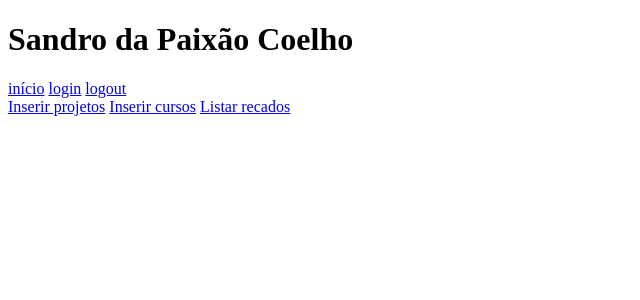
After one commit to sandro20251/pagina-pessoal, a Django app: page /restrito/ in a window 1280 px wide. The commit adds this page. Shown: the top 300 px of the page, without its empty margins (0-640 px from the left). Run offline with Django 5.2, Linux system fonts and the light colour scheme; some libraries are stand-ins or nearby versions.

Commit message:
adicionando lógica de login

```diff
--- a/paginaPessoal/pagina/templates/pagina/layout.html
+++ b/paginaPessoal/pagina/templates/pagina/layout.html
@@ -19,7 +19,7 @@
     <nav>
         <a href="{% url 'index' %}">início</a>
         <a href="{% url 'login' %}">login</a>
-        <a href="#">logout</a>
+        <a href="{% url 'logout'%}">logout</a>
     </nav>
     {% block body %}{% endblock %}
     <script src="{% static 'pagina/dist/scripts.js' %}"></script>
--- /dev/null
+++ b/paginaPessoal/pagina/templates/pagina/restrito.html
@@ -0,0 +1,9 @@
+{% extends 'pagina/layout.html' %}
+
+{% block body %}
+<div>
+    <a href="#">Inserir projetos</a>
+    <a href="#">Inserir cursos</a>
+    <a href="#">Listar recados</a>
+</div>
+{% endblock %}
--- a/paginaPessoal/pagina/urls.py
+++ b/paginaPessoal/pagina/urls.py
@@ -3,9 +3,10 @@ from . import views
 
 urlpatterns = [
     path("", views.index, name="index"),
-    path("login/", views.login, name="login"),
-    path("logout/", views.logout, name="logout"),
+    path("login/", views.loginv, name="login"),
+    path("logout/", views.logoutv, name="logout"),
     path("projetos/", views.projetos, name="projetos"),
     path("cursos/", views.cursos, name="cursos"),
-    path("recados/", views.recados, name="recados")
+    path("recados/", views.recados, name="recados"),
+    path("restrito/", views.restrito, name="restrito"),
 ]
--- a/paginaPessoal/pagina/views.py
+++ b/paginaPessoal/pagina/views.py
@@ -1,6 +1,10 @@
 from django.shortcuts import render
 from .models import Projetos, Recados, Cursos
-
+from django.contrib.auth import authenticate, login, logout
+from django.contrib.auth.models import User
+from django.contrib.auth.decorators import login_required
+from django.http import HttpResponseRedirect
+from django.urls import reverse
 # Create your views here.
 
 
@@ -10,12 +14,23 @@ def index(request):
     return render(request, "pagina/index.html", {"projetos": projetos, "cursos": cursos})
 
 
-def login(request):
+def loginv(request):
+    if request.method == "POST":
+        username = request.POST['username']
+        password = request.POST['password']
+
+        user = authenticate(request, username=username, password=password)
+
+        if user:
+            login(request, user)
+            return HttpResponseRedirect(reverse('restrito'))
+        return render(request, 'pagina/login.html', {"erro": "Usuário ou senha inválidos"})
     return render(request, 'pagina/login.html')
 
 
-def logout(request):
-    pass
+def logoutv(request):
+    logout(request)
+    return HttpResponseRedirect(reverse('index'))
 
 
 def projetos(request):
@@ -29,3 +44,7 @@ def cursos(request):
 def recados(request):
     recados = Recados.objects.all()
     return render(request, 'pagina/recados.html', {"recados": recados})
+
+
+def restrito(request):
+    return render(request, 'pagina/restrito.html')
```
Also changed, not shown: paginaPessoal/pagina/templates/pagina/login.html (+8 -3 lines), paginaPessoal/db.sqlite3.
